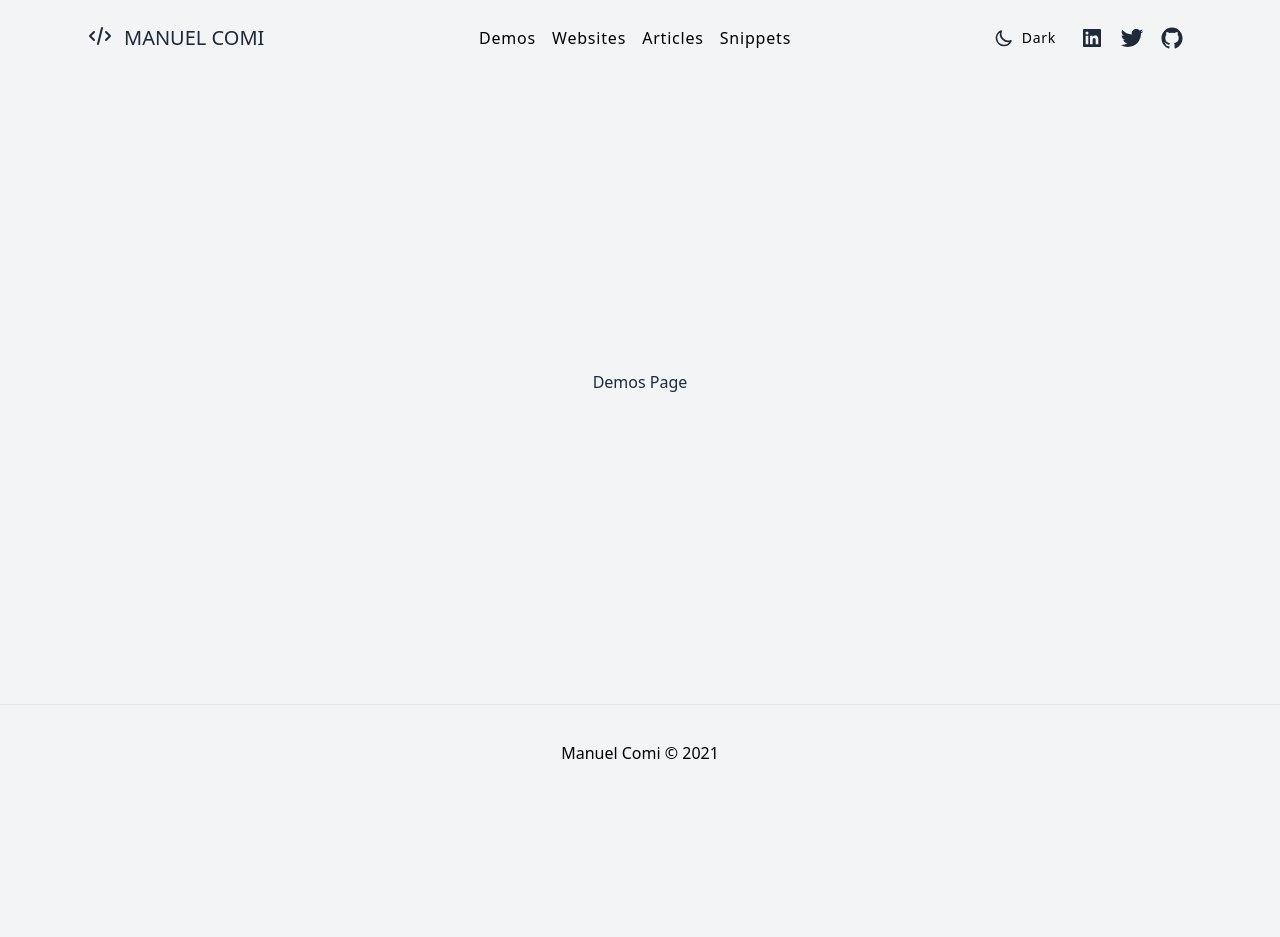
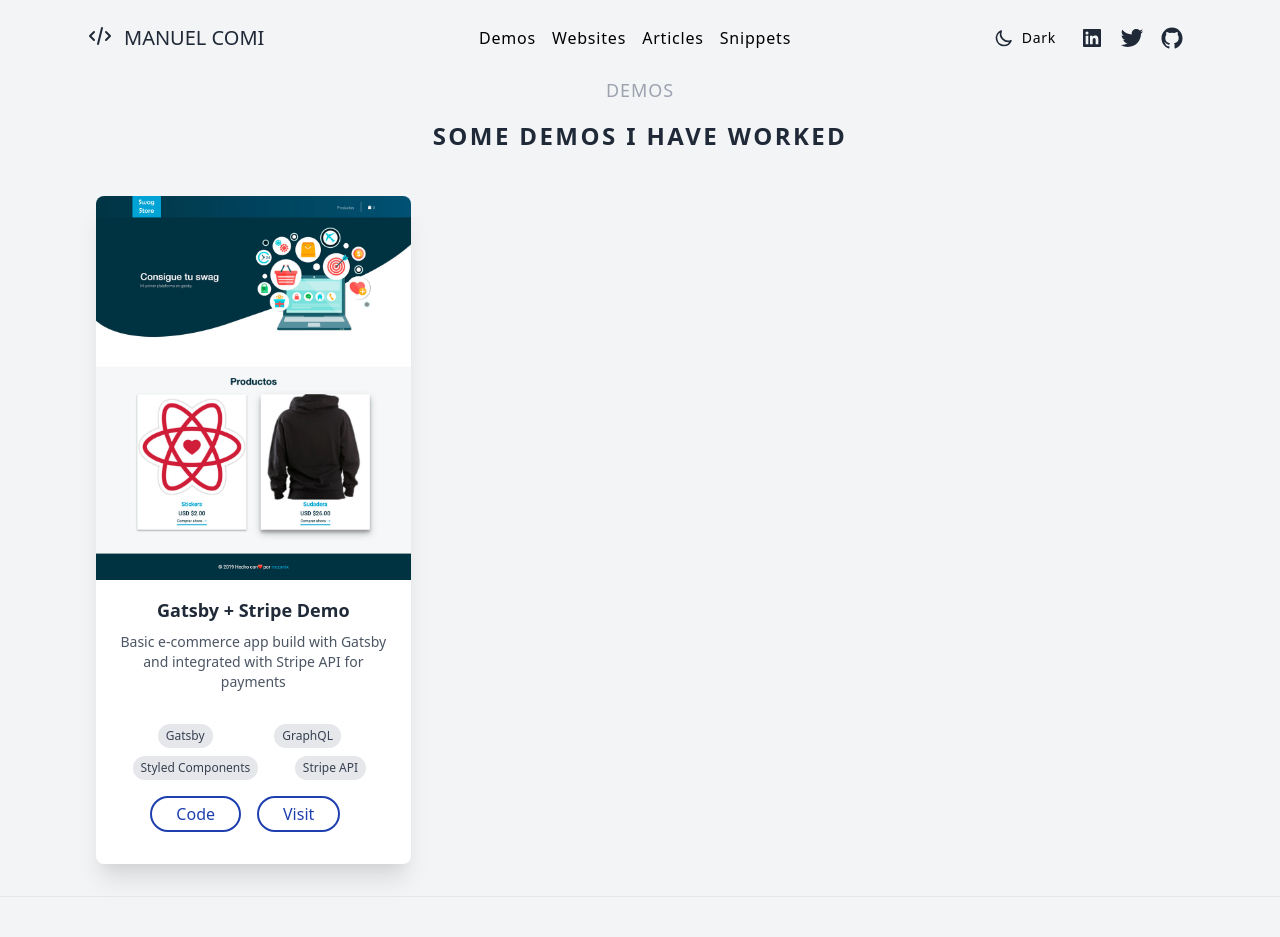
Before and after one commit to mcomi/portfolio, a Next.js app: page /demos in a window 1280 px wide. Shown: the top 937 px of the page. Before the commit the page ends 800 px from the top, so only its background shows below. Built offline with nearby package versions, Linux system fonts and the light colour scheme.

Commit message:
added som demo card and articles

```diff
--- a/components/Card.js
+++ b/components/Card.js
@@ -1,7 +1,14 @@
 import React from "react";
 import Image from "next/image";
 
-export default function Card({ title, image, description, tags, visit }) {
+export default function Card({
+  title,
+  image,
+  description,
+  tags,
+  visit,
+  source,
+}) {
   const shimmer = (w, h) => `
 <svg width="${w}" height="${h}" version="1.1" xmlns="http://www.w3.org/2000/svg" xmlns:xlink="http://www.w3.org/1999/xlink">
   <defs>
@@ -38,14 +45,14 @@
         </div>
         <div className="p-4 h-auto flex-grow flex flex-col justify-between">
           <div>
-            <h1 className="block transition-all duration-500 ease-in-out dark:text-gray-200 text-blue-400 dark:group-hover:text-gray-100 group-hover:text-blue-600 font-semibold mb-2 text-base md:text-base lg:text-lg">
+            <h1 className="block transition-all duration-500 ease-in-out dark:text-gray-200 text-gray-800 dark:group-hover:text-gray-100 group-hover:text-blue-600 font-semibold mb-2 text-base md:text-base lg:text-lg">
               {title}
             </h1>
             <div className="text-gray-600 dark:text-gray-300 leading-relaxed block text-sm md:text-xs lg:text-sm">
               {description}
             </div>
           </div>
-          <div className="flex mt-8">
+          <div className="flex flex-wrap justify-evenly gap-2 mt-8">
             {tags.map((tag) => {
               return (
                 <div class="bg-gray-200 py-1 px-2 mr-2 rounded-full text-xs text-gray-700">
@@ -55,9 +62,19 @@
             })}
           </div>
           <div className="flex justify-center mt-4">
+            {source && (
+              <a
+                href={source}
+                target="_blank"
+                class="px-6 py-1 text-base border-2 rounded-full dark:text-gray-100 text-blue-800 dark:border-gray-100 border-blue-800 text-center dark:hover:bg-gray-100 dark:hover:text-gray-800 hover:bg-blue-800 hover:border-white hover:text-white md:text-base mb-4 mr-4"
+              >
+                Code
+              </a>
+            )}
             <a
               href={visit}
-              class="px-6 py-2 text-base border-2 rounded-full dark:text-gray-100 text-blue-800 dark:border-gray-100 border-blue-800 text-center dark:hover:bg-gray-100 dark:hover:text-gray-800 hover:bg-blue-800 hover:border-white hover:text-white md:text-1xl dark:border-secondary_light dark:text-secondary_light dark:hover:bg-secondary dark:hover:border-secondary dark:hover:text-secondary_dark mb-4 mr-4"
+              target="_blank"
+              class="px-6 py-1 text-base border-2 rounded-full dark:text-gray-100 text-blue-800 dark:border-gray-100 border-blue-800 text-center dark:hover:bg-gray-100 dark:hover:text-gray-800 hover:bg-blue-800 hover:border-white hover:text-white md:text-base mb-4 mr-4"
             >
               Visit
             </a>
--- a/constants/constants.js
+++ b/constants/constants.js
@@ -15,6 +15,18 @@
     image: "/images/websites/kosmos-cover.jpg",
     tags: ["HTML", "CSS", "Javascript"],
     source: null,
-    visit: "https://nenesgym.edu.mx/",
+    visit: "https://kosmos.la/",
   },
 ];
+
+export const demos = [
+  {
+    title: "Gatsby + Stripe Demo",
+    description:
+      "Basic e-commerce app build with Gatsby and integrated with Stripe API for payments",
+    image: "/images/websites/gatsby-demo-cover.jpg",
+    tags: ["Gatsby", "GraphQL", "Styled Components", "Stripe API"],
+    source: "https://github.com/mcomi/gatsby-shop",
+    visit: "https://gatsby-demo-stripe.netlify.app/",
+  },
+];
--- a/pages/demos.js
+++ b/pages/demos.js
@@ -1,6 +1,7 @@
 import React from "react";
 import Head from "next/head";
 import Card from "../components/Card";
+import { demos } from "../constants/constants";
 
 export default function Demos() {
   return (
@@ -9,11 +10,18 @@
         <title>Demos - Manuel Comi Xolot</title>
         <link rel="icon" href="/favicon.ico" />
       </Head>
-      <h1>Demos Page</h1>
-      <div className="grid lg:grid-cols-3 2xl:grid-cols-4 grid-cols-1 gap-10 antialiased mb-4">
-        {/* {[1, 2, 3, 4, 5].map((item) => {
-          return <Card />;
-        })} */}
+      <div>
+        <div class="flex flex-col justify-around uppercase max-w-3/5 pb-7">
+          <h1 class="text-lg pb-4 text-gray-400 tracking-wider">Demos</h1>
+          <span class="text-2xl font-bold tracking-widest">
+            some demos I have worked
+          </span>
+        </div>
+        <div className="grid lg:grid-cols-3 2xl:grid-cols-4 grid-cols-1 gap-10 antialiased mb-4">
+          {demos.map((demo, index) => {
+            return <Card key={demo.title + index} {...demo} />;
+          })}
+        </div>
       </div>
     </>
   );
--- /dev/null
+++ b/pages/websites copy.js
@@ -0,0 +1,22 @@
+import React from "react";
+import Card from "../components/Card";
+import Image from "next/image";
+import { demos } from "../constants/constants";
+
+export default function Websites() {
+  return (
+    <div>
+      <div class="flex flex-col justify-around uppercase max-w-3/5 pb-7">
+        <h1 class="text-lg pb-4 text-gray-400 tracking-wider">Websites</h1>
+        <span class="text-2xl font-bold tracking-widest">
+          what i have done?
+        </span>
+      </div>
+      <div className="grid lg:grid-cols-3 2xl:grid-cols-4 grid-cols-1 gap-10 antialiased mb-4">
+        {demos.map((website, index) => {
+          return <Card key={demo.title + index} {...demo} />;
+        })}
+      </div>
+    </div>
+  );
+}
--- a/tailwind.config.js
+++ b/tailwind.config.js
@@ -14,7 +14,7 @@
         64: "31.25rem",
       },
       minHeight: {
-        25: "25rem",
+        25: "24rem",
       },
 
       typography: (theme) => ({
```
Also changed, not shown: public/images/websites/gatsby-demo-cover.jpg (added), 1 other file (tests, documents, lock files or other folders).
